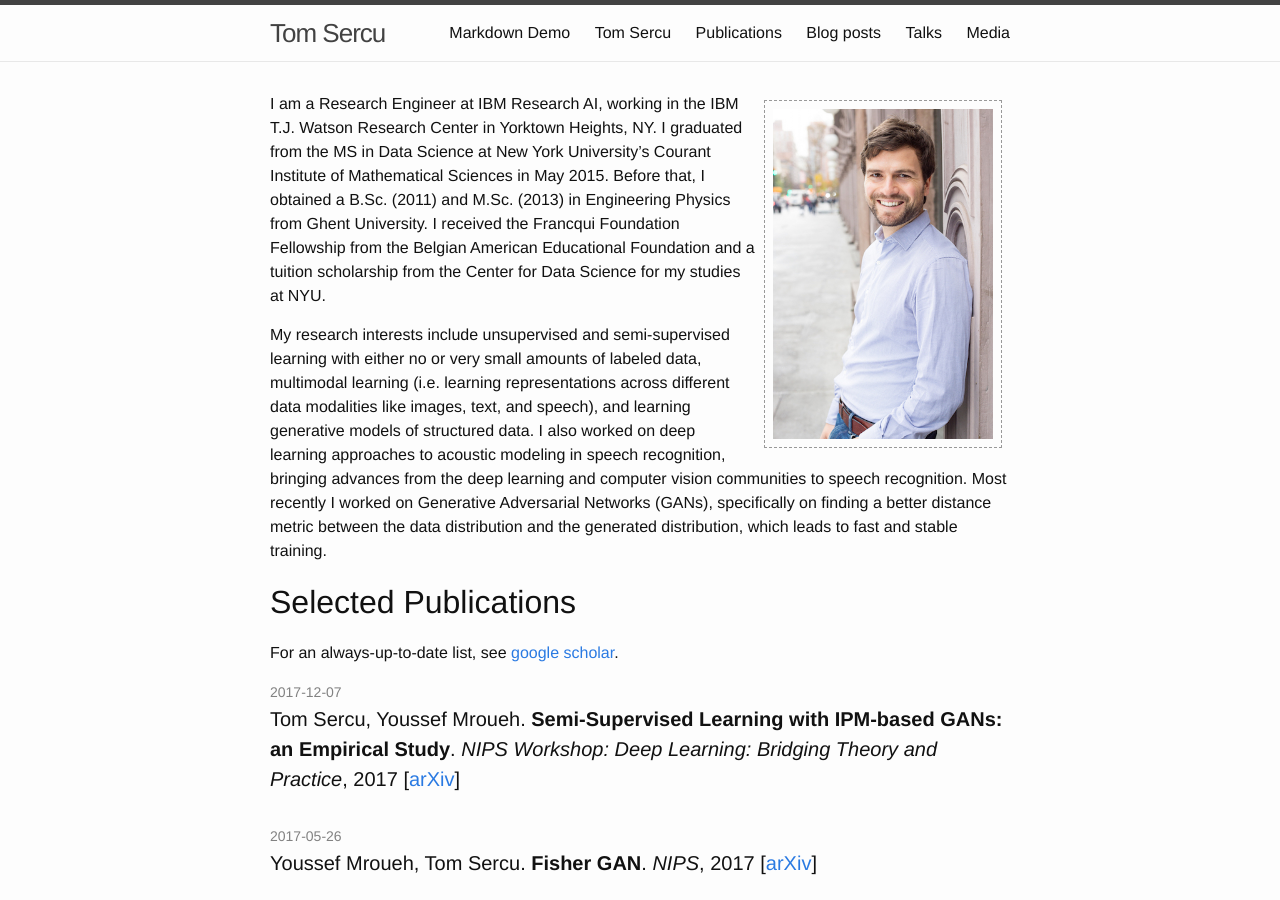
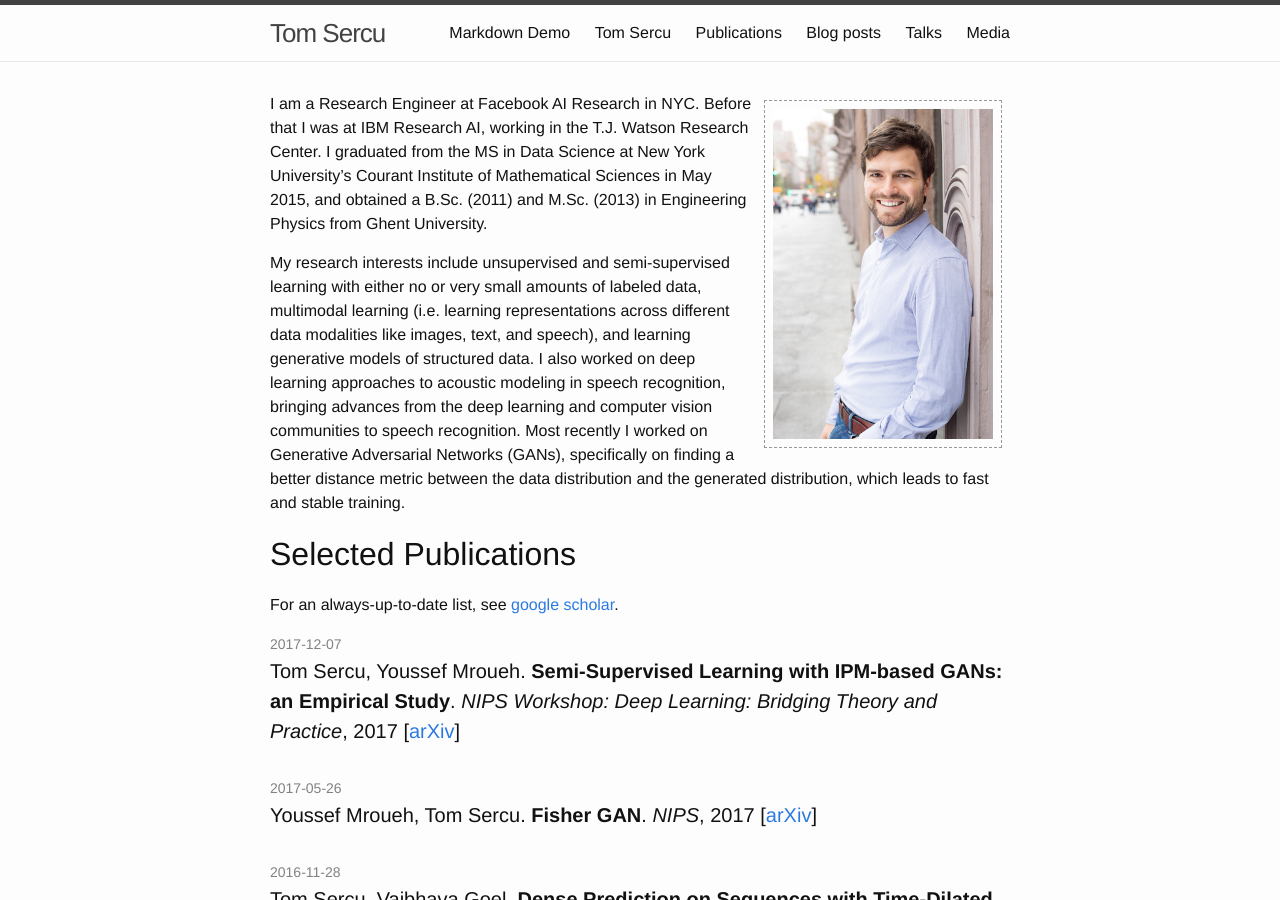
Before and after one commit to tomsercu/tomsercu.github.io, a Jekyll site: the page built from index.md, in a window 1280 px wide and 900 px high. Built offline with Jekyll 4.4.1, drawn with Linux system fonts in a browser that asks for light colours.

Commit message:
updated and trimmed affiliations

```diff
--- a/index.md
+++ b/index.md
@@ -6,11 +6,10 @@ order: 1
 ![Mug shot]({{ site.url }}/assets/9016_small_2.jpg)
 {: .floatrightbox}
 
-I am a Research Engineer at IBM Research AI, working in the IBM T.J. Watson Research Center in Yorktown Heights, NY.
-I graduated from the MS in Data Science at New York University's Courant Institute of Mathematical Sciences in May 2015.
-Before that, I obtained a B.Sc. (2011) and M.Sc. (2013) in Engineering Physics from Ghent University.
-I received the Francqui Foundation Fellowship from the Belgian American Educational Foundation and
-a tuition scholarship from the Center for Data Science for my studies at NYU.
+I am a Research Engineer at Facebook AI Research in NYC.
+Before that I was at IBM Research AI, working in the T.J. Watson Research Center.
+I graduated from the MS in Data Science at New York University's Courant Institute of Mathematical Sciences in May 2015,
+and obtained a B.Sc. (2011) and M.Sc. (2013) in Engineering Physics from Ghent University.
 
 My research interests include
 unsupervised and semi-supervised learning with either no or very small amounts of labeled data,
```
